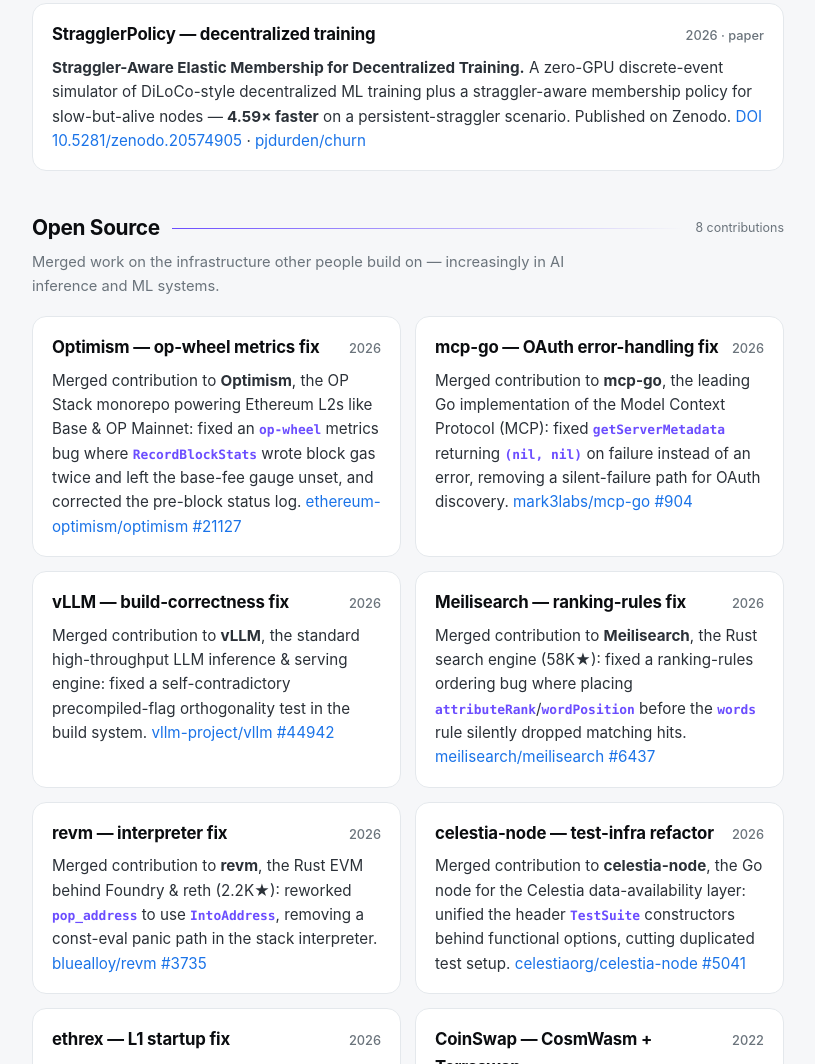
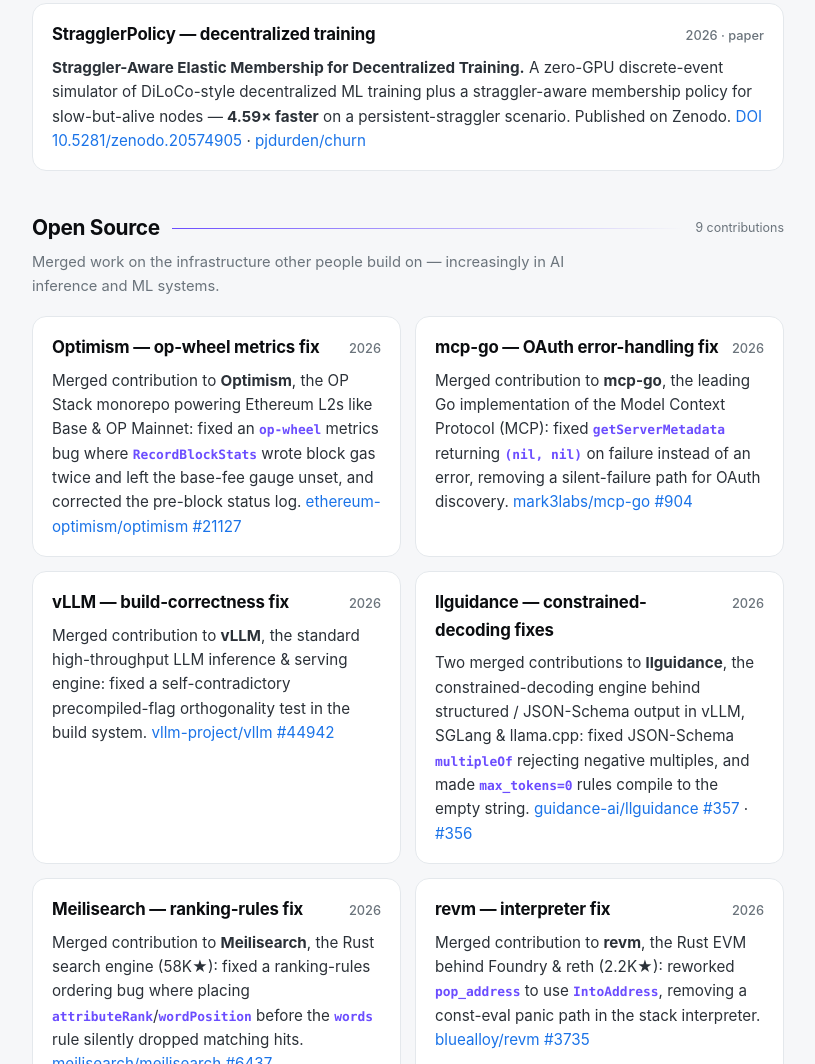
Before and after one commit to pjdurden/prajjwalchittori, a plain HTML site: page index.html in a window 1280 px wide. Shown: the part 1193-2257 px from the top of the page, without its empty margins (232-1047 px from the left). Drawn offline with Linux system fonts and the light colour scheme.

Commit message:
Add llguidance to open-source contributions

```diff
--- a/index.html
+++ b/index.html
@@ -282,7 +282,7 @@
 
   <!-- OPEN SOURCE -->
   <section id="oss">
-    <div class="eyebrow"><h2>Open Source</h2><span class="rule"></span><span class="count">8 contributions</span></div>
+    <div class="eyebrow"><h2>Open Source</h2><span class="rule"></span><span class="count">9 contributions</span></div>
     <p class="lead">Merged work on the infrastructure other people build on &mdash; increasingly in AI inference and ML systems.</p>
     <div class="grid two">
       <article class="card">
@@ -296,6 +296,10 @@
       <article class="card">
         <div class="head"><h3>vLLM — build-correctness fix</h3><span class="when">2026</span></div>
         <p>Merged contribution to <strong>vLLM</strong>, the standard high-throughput LLM inference &amp; serving engine: fixed a self-contradictory precompiled-flag orthogonality test in the build system. <a href="https://github.com/vllm-project/vllm/pull/44942">vllm-project/vllm #44942</a></p>
+      </article>
+      <article class="card">
+        <div class="head"><h3>llguidance — constrained-decoding fixes</h3><span class="when">2026</span></div>
+        <p>Two merged contributions to <strong>llguidance</strong>, the constrained-decoding engine behind structured / JSON-Schema output in vLLM, SGLang &amp; llama.cpp: fixed JSON-Schema <code>multipleOf</code> rejecting negative multiples, and made <code>max_tokens=0</code> rules compile to the empty string. <a href="https://github.com/guidance-ai/llguidance/pull/357">guidance-ai/llguidance #357</a> &middot; <a href="https://github.com/guidance-ai/llguidance/pull/356">#356</a></p>
       </article>
       <article class="card">
         <div class="head"><h3>Meilisearch — ranking-rules fix</h3><span class="when">2026</span></div>
@@ -499,6 +503,7 @@
     {label:"Optimism PR",hint:"merged · ethereum-optimism/optimism #21127",url:"https://github.com/ethereum-optimism/optimism/pull/21127"},
     {label:"mcp-go PR",hint:"merged · mark3labs/mcp-go #904",url:"https://github.com/mark3labs/mcp-go/pull/904"},
     {label:"vLLM PR",hint:"merged · vllm-project/vllm #44942",url:"https://github.com/vllm-project/vllm/pull/44942"},
+    {label:"llguidance PR",hint:"merged · guidance-ai/llguidance #357",url:"https://github.com/guidance-ai/llguidance/pull/357"},
     {label:"Meilisearch PR",hint:"merged · meilisearch/meilisearch #6437",url:"https://github.com/meilisearch/meilisearch/pull/6437"},
     {label:"revm PR",hint:"merged · bluealloy/revm #3735",url:"https://github.com/bluealloy/revm/pull/3735"},
     {label:"celestia-node PR",hint:"merged · celestiaorg/celestia-node #5041",url:"https://github.com/celestiaorg/celestia-node/pull/5041"},
```
